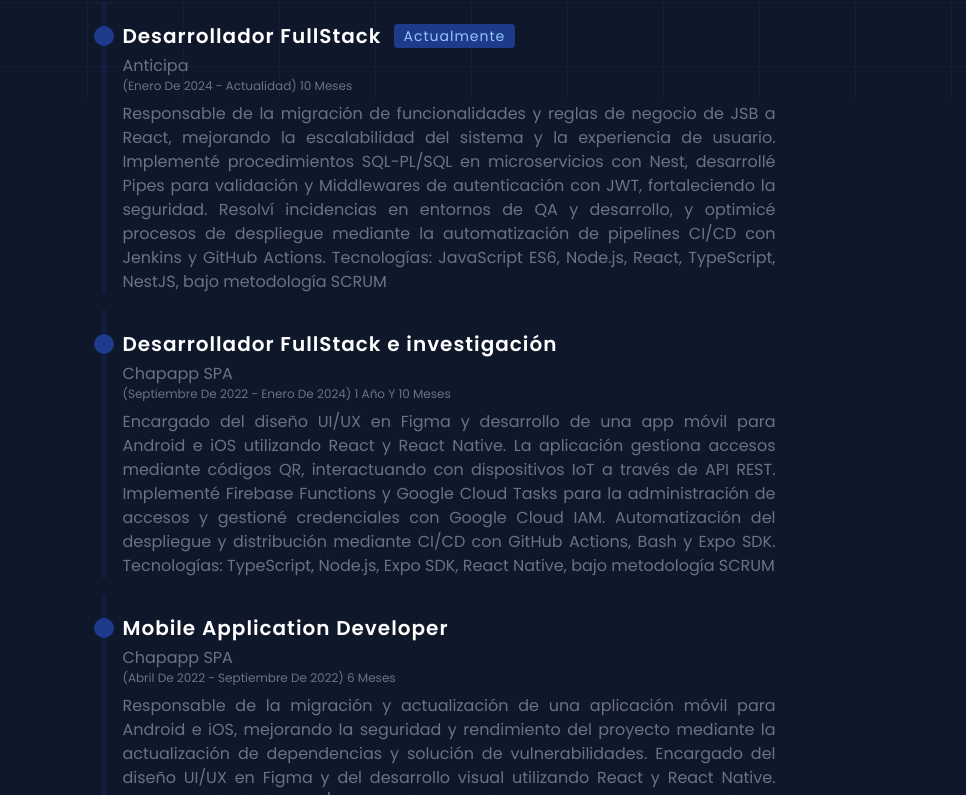
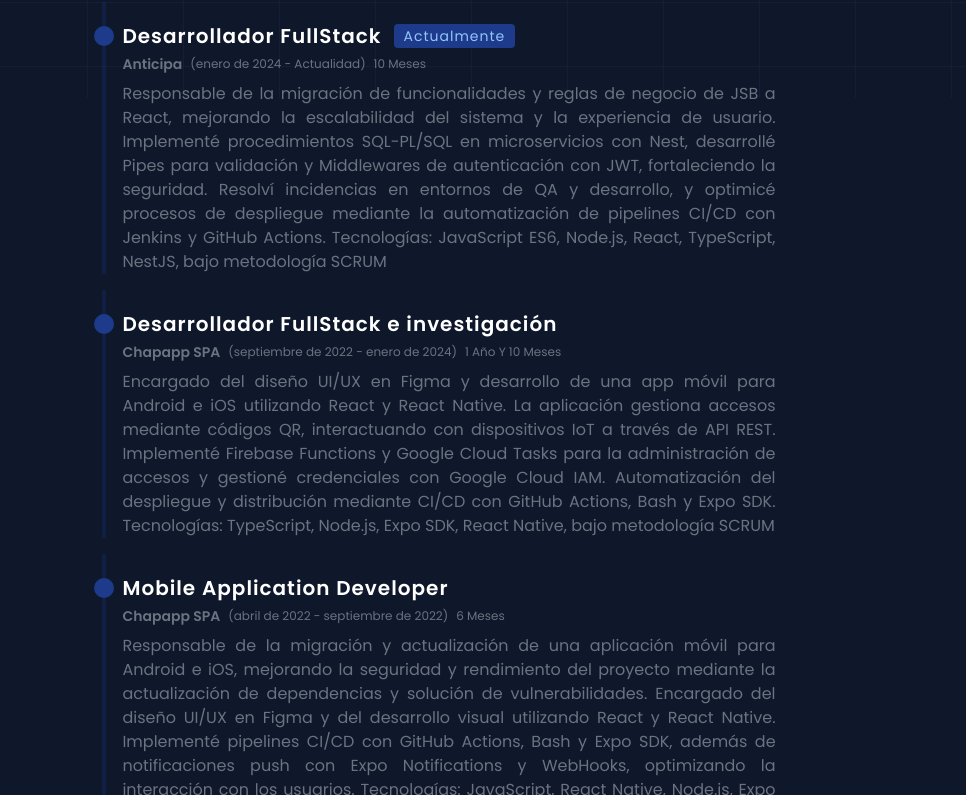
Before and after one commit to JajoScript/portafolio, an Astro site: page / in a window 1280 px wide. Shown: the part 702-1497 px from the top of the page, without its empty margins (201-1167 px from the left). Built offline with nearby package versions, Linux system fonts and the light colour scheme; Astro itself is replaced by a stand-in of ours.

Commit message:
:recycle: modificacion de experiencia

```diff
--- a/src/components/JobExperience/Experience.astro
+++ b/src/components/JobExperience/Experience.astro
@@ -73,15 +73,18 @@ export const prerender = true;
       leading-none
     `}
   >
-    <p class="">
-      {company}
+    <div class="flex flex-row gap-x-2 items-center flex-wrap">
+      <p class="text-sm font-semibold md:text-md text-wrap capitalize">
+        {company}
+      </p>
 
-      <span class="flex flex-row">
-        <p class="text-xs md:text-md text-wrap capitalize">
-          ({parsedDate(start_date)} - {parsedDate(end_date)}) {seniority}
-        </p>
-      </span>
-    </p>
+      <div class="flex flex-row gap-x-2">
+        <time class="text-xs"
+          >({parsedDate(start_date)} - {parsedDate(end_date)})</time
+        >
+        <p class="text-xs md:text-md text-wrap capitalize">{seniority}</p>
+      </div>
+    </div>
 
     <div
       class="prose prose-invert leading-normal text-justify text-xs md:text-base mt-2 mb-4 font-normal text-gray-500 dark:text-gray-400 cursor-pointer"
```
